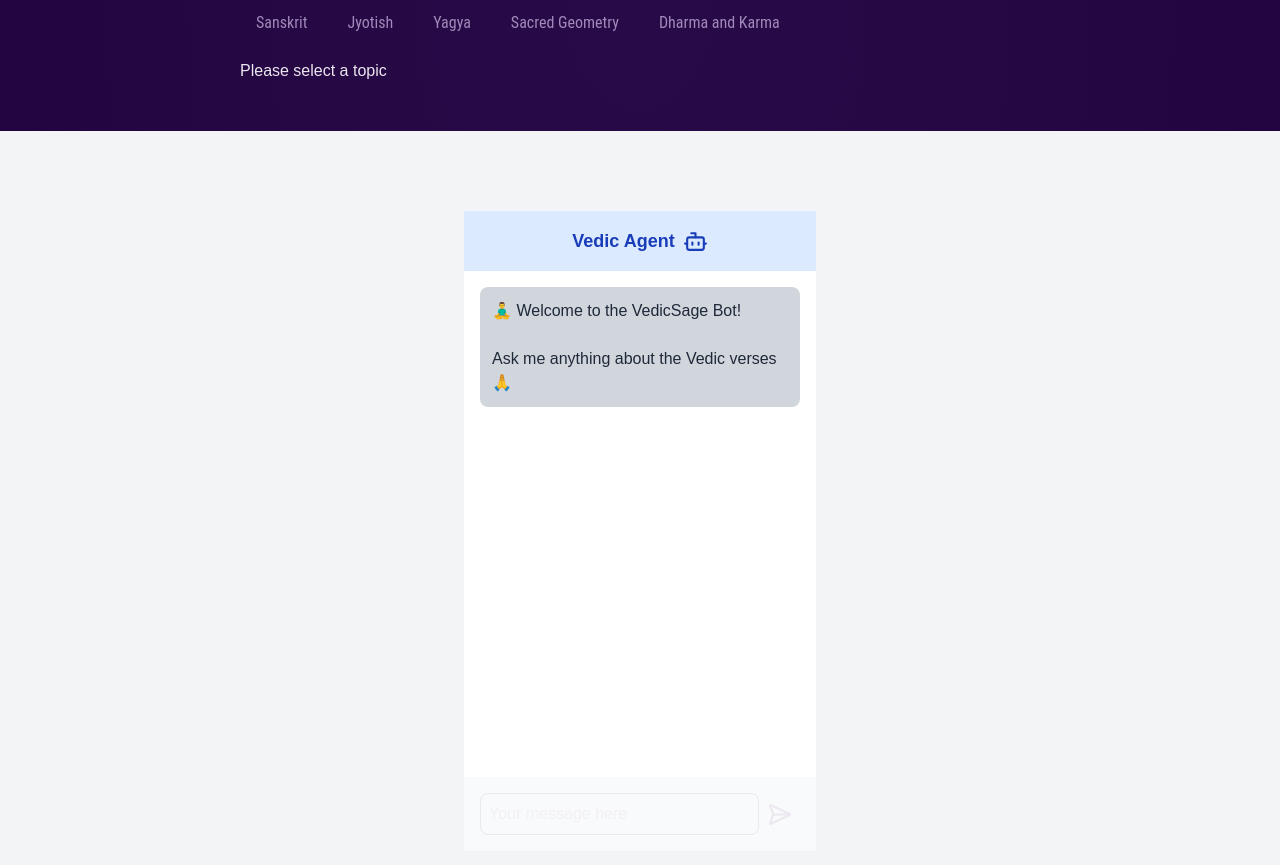
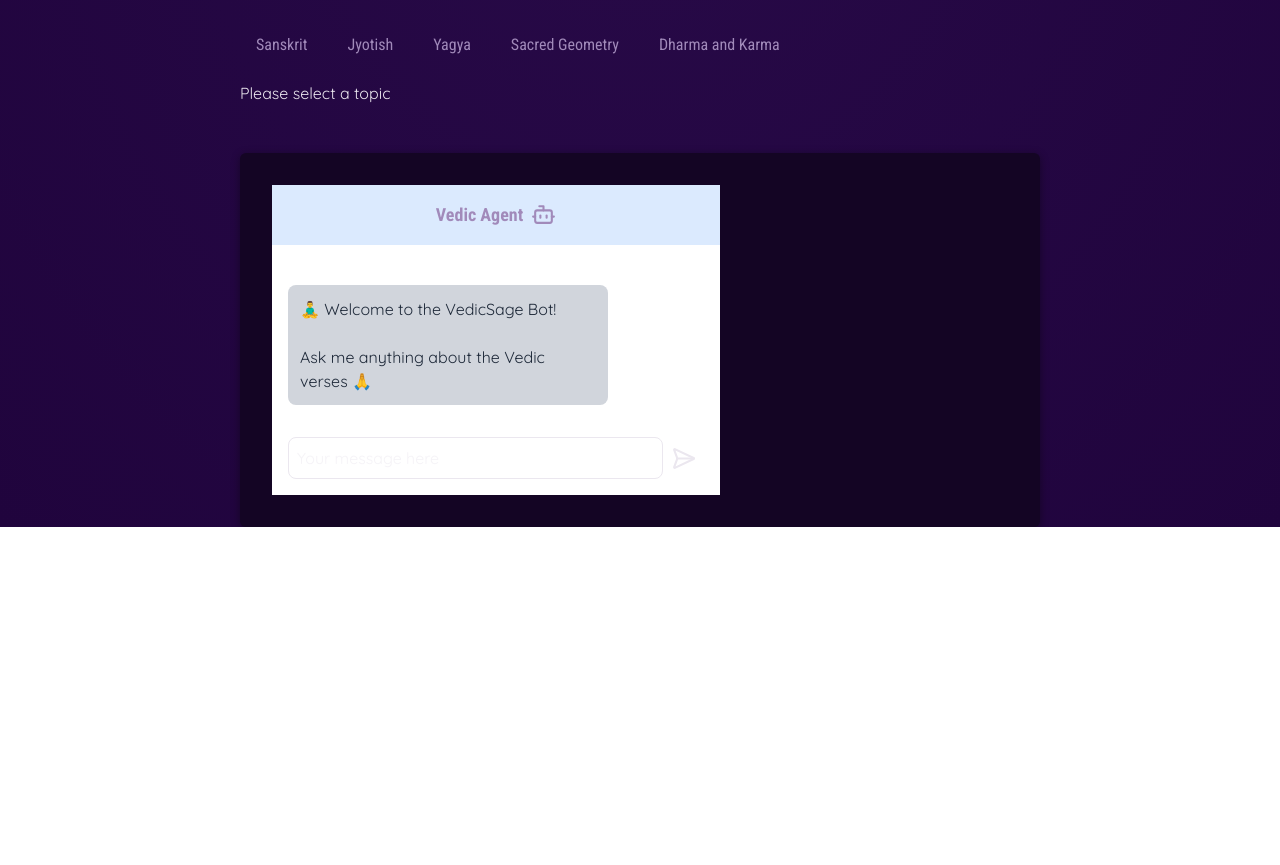
Before and after one commit to crisnguyendev/miu-cs589-ai-agent-ui, a React (Vite) app: page / in a window 1280 px wide. Shown: the part 924-1789 px from the top of the page. After the commit the page ends 1451 px from the top, so only its background shows below. Built offline with nearby package versions, Linux system fonts and the light colour scheme.

Commit message:
remake the Chat Component

```diff
--- a/src/App.jsx
+++ b/src/App.jsx
@@ -41,10 +41,10 @@ function App() {
               <p>{EXAMPLES[selectedTopic].description}</p>
             </div>)}
         </section>
+        <section id="core-concepts">
+          <ChatComponent />
+        </section>
       </main>
-      <div className="min-h-screen flex items-center justify-center bg-gray-100">
-          <ChatComponent />
-      </div>
     </div>
   );
 }
--- a/src/components/ChatComponent.jsx
+++ b/src/components/ChatComponent.jsx
@@ -26,11 +26,11 @@ const ChatComponent = () => {
   };
 
   return (
-    <div className="flex flex-col h-[80vh] bg-white">
+    <div className="flex flex-col w-full max-w-md bg-white rounded-lg">
       <h2 className="p-4 font-semibold text-lg text-center bg-blue-100 flex text-blue-800 justify-center items-center gap-2">
         Vedic Agent <LuBot size={25} />
       </h2>
-      <div className="flex-1 overflow-y-auto p-4 space-y-2">
+      <div className="flex-1 overflow-y-auto p-4 space-y-2 max-h-96">
         {messages.map((msg, index) => (
           <div
             key={index}
@@ -44,7 +44,7 @@ const ChatComponent = () => {
           </div>
         ))}
       </div>
-      <div className="flex items-center p-4 bg-gray-50">
+      <div className="flex items-center p-4 bg-white">
         <input
           type="text"
           className="flex-1 p-2 border rounded-lg focus:outline-none"
--- a/src/index.css
+++ b/src/index.css
@@ -1,7 +1,5 @@
+@import url("https://fonts.googleapis.com/css2?family=Quicksand:wght@400;700&family=Roboto+Condensed:wght@400;700&display=swap");
 @import "tailwindcss";
-
-@import url("https://fonts.googleapis.com/css2?family=Quicksand:wght@400;700&family=Roboto+Condensed:wght@400;700&display=swap");
-
 * {
   box-sizing: border-box;
 }
@@ -125,3 +123,6 @@ main h2 {
 img {
   display: inline !important;
 }
+svg {
+  display: inline !important;
+}
```
